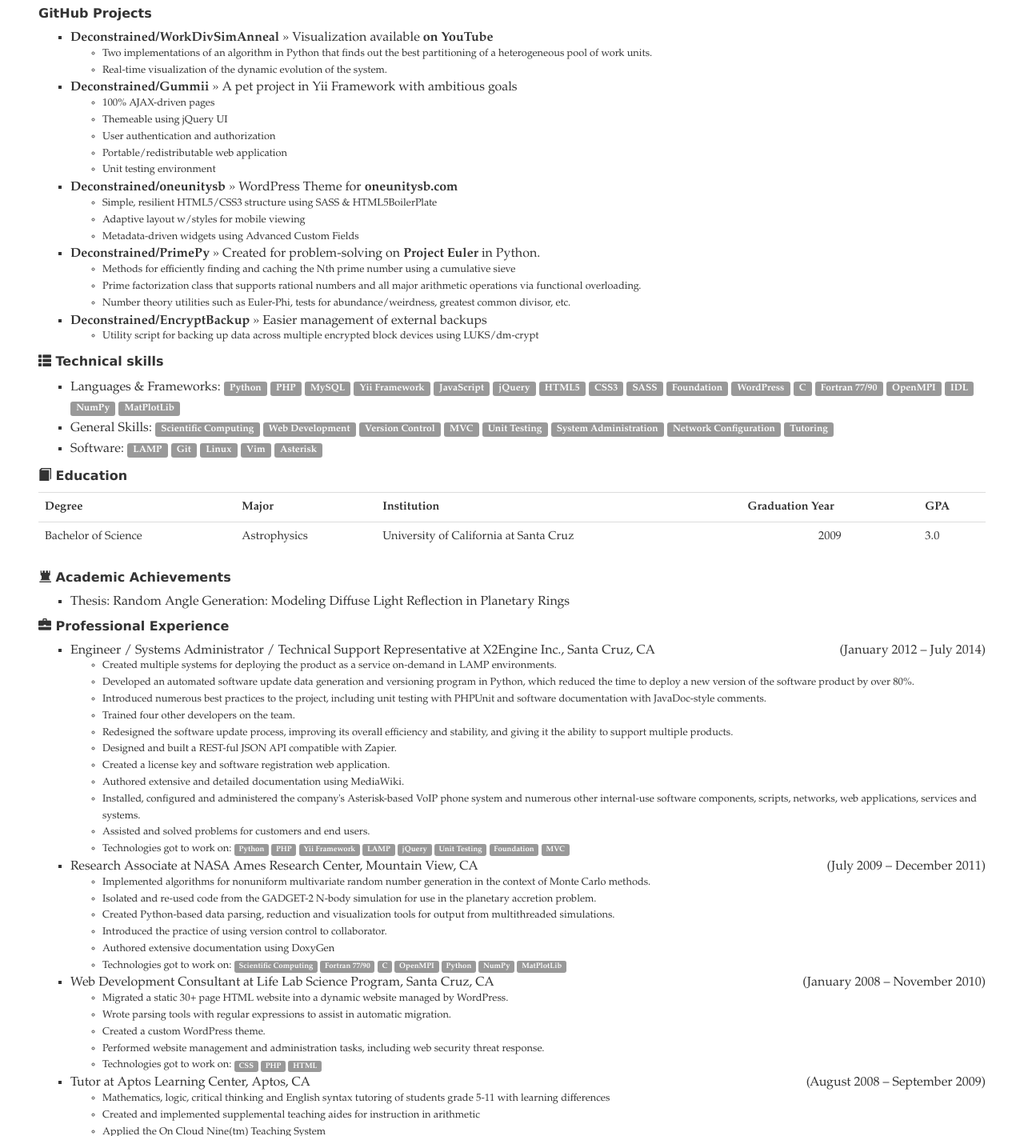
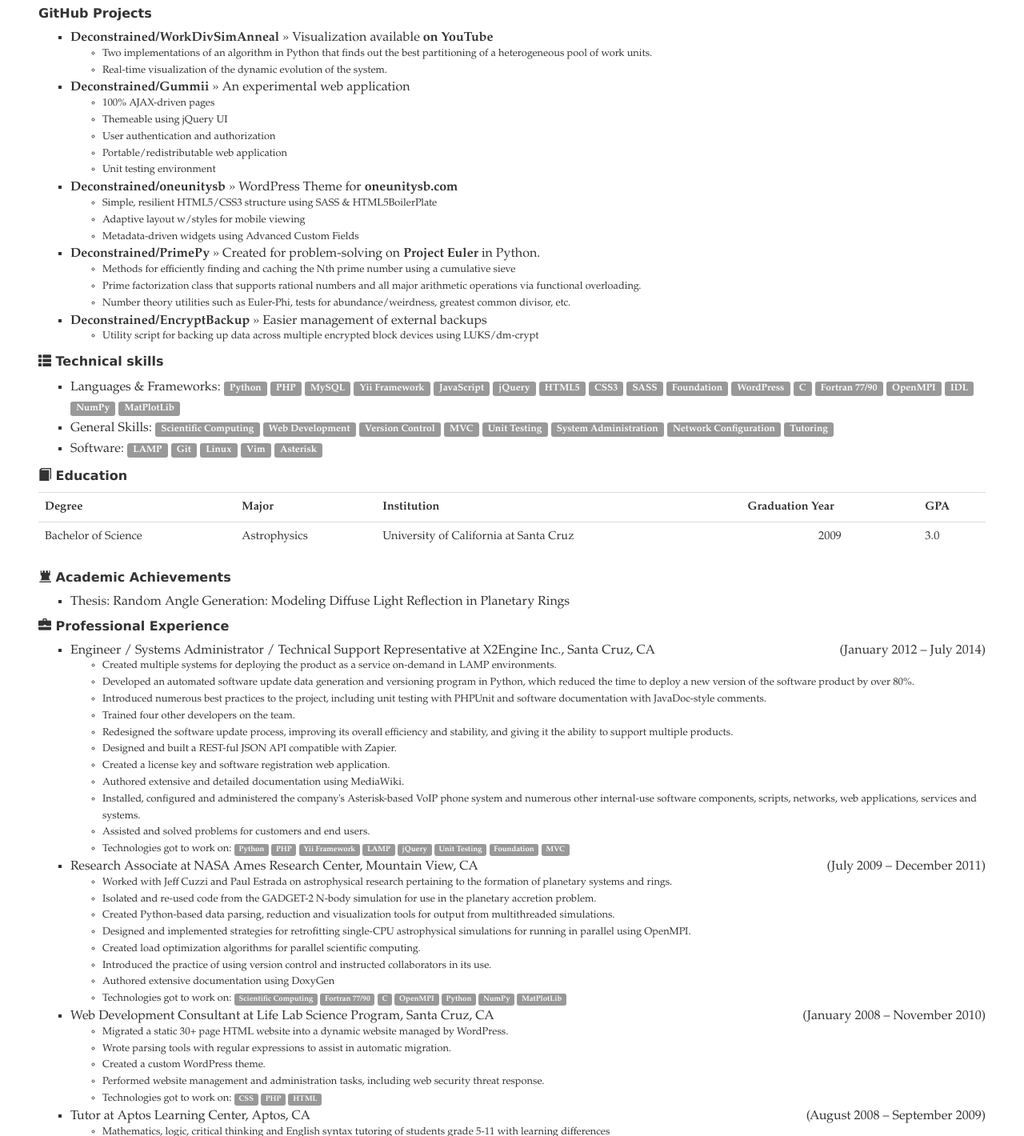
Before and after one commit to Deconstrained/deconstrained.github.io, a plain HTML site: page page.html in a window 1280 px wide. Shown: the part 199-1619 px from the top of the page at 80% size. Drawn offline with Linux system fonts and the light colour scheme.

Commit message:
Added a few items to my work at NASA

```diff
--- a/page.html
+++ b/page.html
@@ -40,7 +40,7 @@
 			</ul>
 		</li>
 		<li><a href="https://github.com/Deconstrained/Gummii">Deconstrained/Gummii</a>
-		 &raquo; A pet project in Yii Framework with ambitious goals
+		 &raquo; An experimental web application
 			<ul>
 				<li>100% AJAX-driven pages</li>
 				<li>Themeable using jQuery UI</li>
@@ -158,10 +158,12 @@
 		<li>Research Associate at NASA Ames Research Center, Mountain View, CA
 			<span class="right">(July 2009 – December 2011)</span>
 			<ul>
-				<li>Implemented algorithms for nonuniform multivariate random number generation in the context of Monte Carlo methods.</li>
+				<li>Worked with Jeff Cuzzi and Paul Estrada on astrophysical research pertaining to the formation of planetary systems and rings.</li>
 				<li>Isolated and re-used code from the GADGET-2 N-body simulation for use in the planetary accretion problem.</li>
 				<li>Created Python-based data parsing, reduction and visualization tools for output from multithreaded simulations.</li>
-				<li>Introduced the practice of using version control to collaborator.</li>
+				<li>Designed and implemented strategies for retrofitting single-CPU astrophysical simulations for running in parallel using OpenMPI.</li>
+				<li>Created load optimization algorithms for parallel scientific computing.</li>
+				<li>Introduced the practice of using version control and instructed collaborators in its use.</li>
 				<li>Authored extensive documentation using DoxyGen</li>
 				<li>Technologies got to work on:
 					<span class="label label-default">Scientific Computing</span>
```
Also changed, not shown: resume.json (+5 -3 lines).
